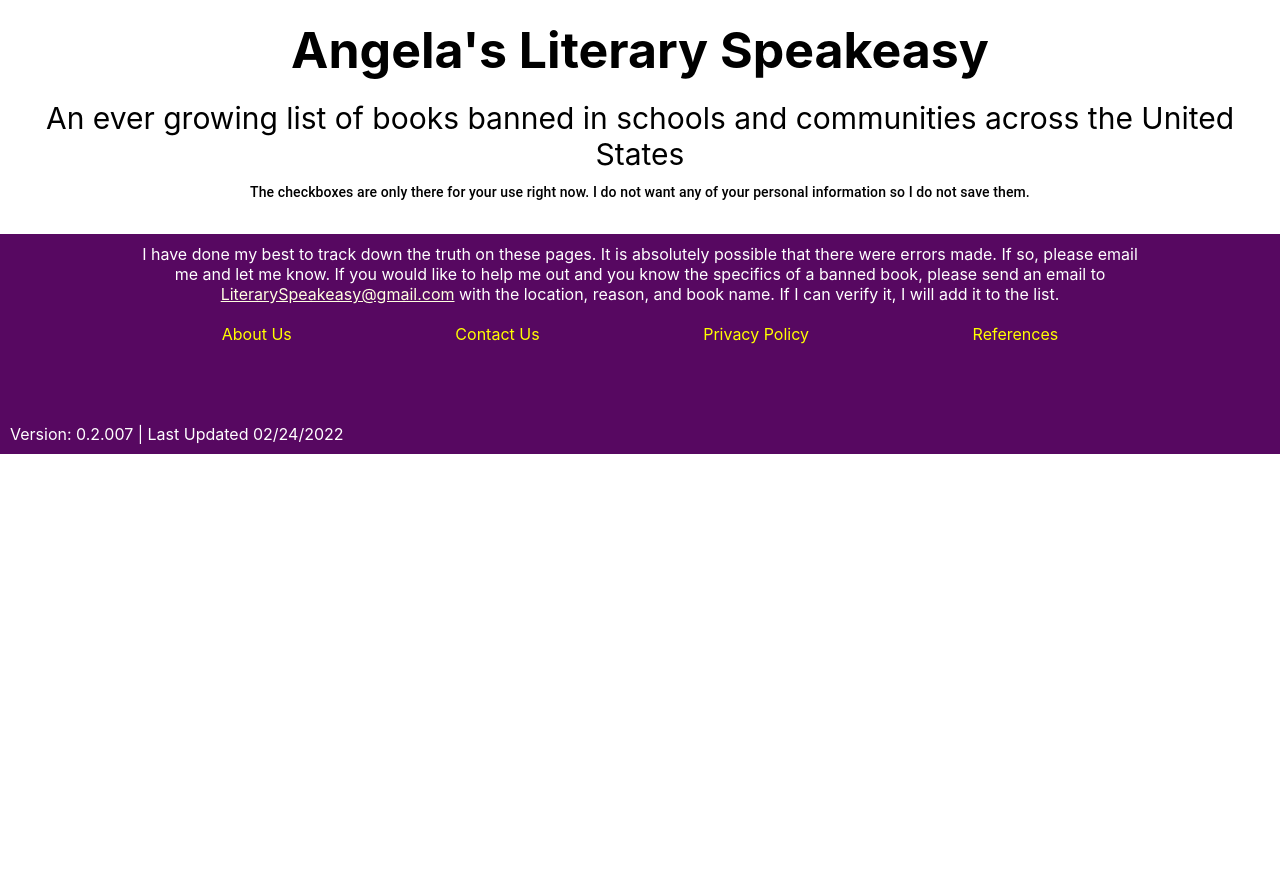
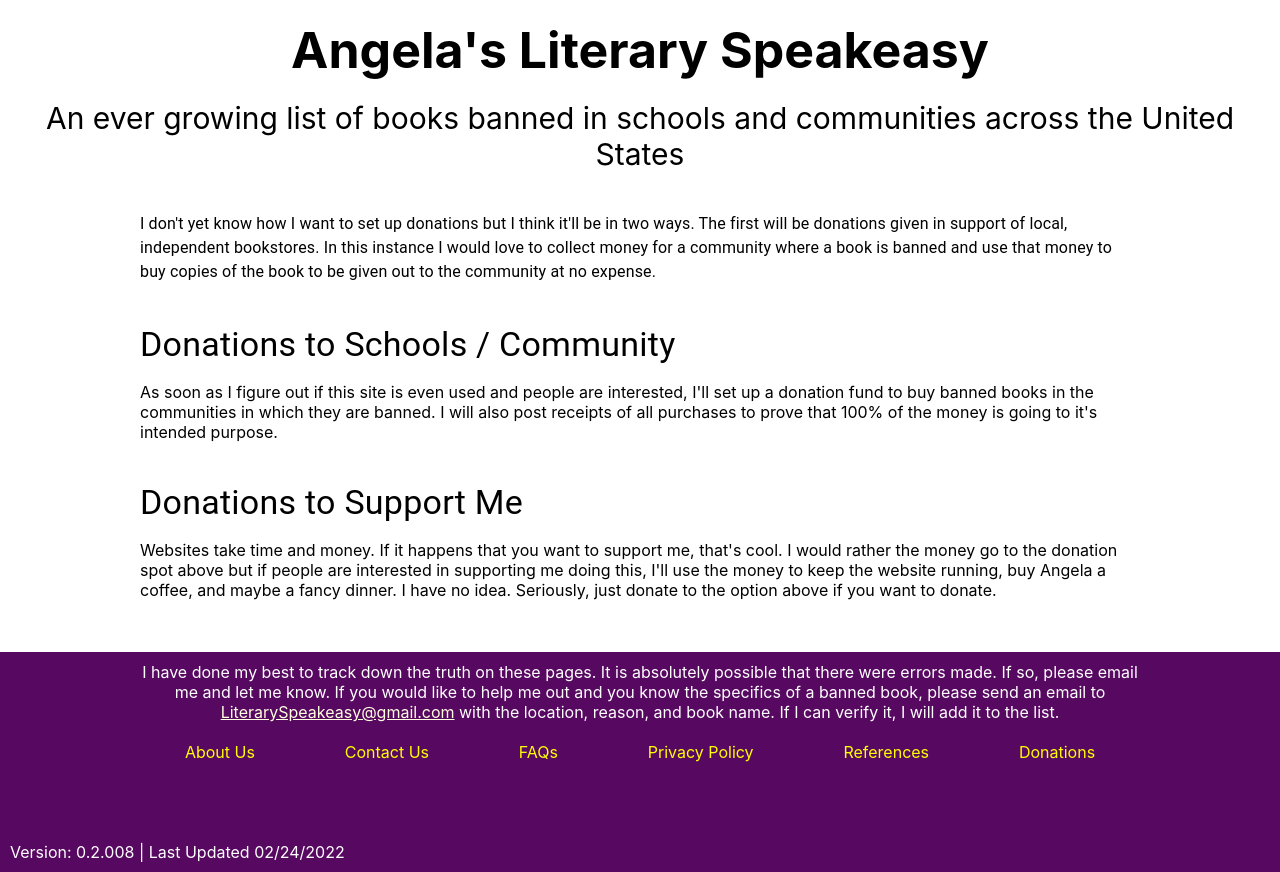
Before and after one commit to robertddobyns/AngelasLiterarySpeakeasy, a React (Create React App) app: page /donations in a window 1280 px wide. Before the commit the page ends 800 px from the top, so only its background shows below. Built offline with nearby package versions, Linux system fonts and the light colour scheme; the HTML template or start-up script is replaced by a standard one.

Commit message:
add FAQ and Donations page

```diff
--- a/src/App.js
+++ b/src/App.js
@@ -20,10 +20,10 @@ function App() {
         <Route path={'/page/:bookName'} element={<BookPage/>}/>
         <Route path={'/about'} element={<About/>}/>
         <Route path={'/contact'} element={<Contact/>}/>
-        {/*<Route path={'/faqs'} element={<FAQs/>}/>*/}
+        <Route path={'/faqs'} element={<FAQs/>}/>
         <Route path={'/privacypolicy'} element={<PrivacyPolicy/>}/>
         <Route path={'/references'} element={<References/>}/>
-        {/*<Route path={'/donations'} element={<Donations/>}/>*/}
+        <Route path={'/donations'} element={<Donations/>}/>
         <Route path={'/'} element={<Home/>}/>
       </Routes>
       <Footer/>
--- a/src/components/footer/Footer.js
+++ b/src/components/footer/Footer.js
@@ -54,10 +54,10 @@ const Footer = () => {
 			<LinksContainer>
 				<Box><Link to={'/about'} style={linkStyle}>About Us</Link></Box>
 				<Box><Link to={'/contact'} style={linkStyle}>Contact Us</Link></Box>
-				{/*<Box><Link to={'/faqs'} style={linkStyle}>FAQs</Link></Box>*/}
+				<Box><Link to={'/faqs'} style={linkStyle}>FAQs</Link></Box>
 				<Box><Link to={'/privacypolicy'} style={linkStyle}>Privacy Policy</Link></Box>
 				<Box><Link to={'/references'} style={linkStyle}>References</Link></Box>
-				{/*<Box><Link to={'/donations'} style={linkStyle}>Donations</Link></Box>*/}
+				<Box><Link to={'/donations'} style={linkStyle}>Donations</Link></Box>
 			</LinksContainer>
 			<InfoContainer>
 				Version: {config.VERSION} | Last Updated {config.PUBLISH_DATE}
--- a/src/components/header/Header.js
+++ b/src/components/header/Header.js
@@ -44,7 +44,6 @@ const Header = () => {
       <SubtitleContainer>
         An ever growing list of books banned in schools and communities across the United States
       </SubtitleContainer>
-      <Typography variant={'subtitle2'} sx={{textAlign: 'center'}}>The checkboxes are only there for your use right now. I do not want any of your personal information so I do not save them.</Typography>
     </Root>
   )
 
--- /dev/null
+++ b/src/components/pages/donations/Donations.js
@@ -0,0 +1,44 @@
+import React from 'react';
+import {styled, Typography} from '@mui/material';
+import PropTypes from 'prop-types';
+
+const Donations = () => {
+
+	const Root = styled('div')(({theme}) => ({
+		maxWidth: '1000px',
+		margin: '0 auto',
+		padding: '0 10px',
+		minHeight: '55vh'
+	}));
+
+
+	return (
+		<Root>
+			<Typography sx={{marginBottom: '40px'}}>
+				I don't yet know how I want to set up donations but I think it'll be in two ways. The first will be
+				donations given in support of local, independent bookstores. In this instance I would love to collect
+				money for a community where a book is banned and use that money to buy copies of the book to be given
+				out to the community at no expense.
+			</Typography>
+
+			<Typography variant={'h4'}>
+				Donations to Schools / Community
+			</Typography>
+			<p style={{marginBottom: '40px'}}>
+				As soon as I figure out if this site is even used and people are interested, I'll set up a donation
+				fund to buy banned books in the communities in which they are banned. I will also post receipts of
+				all purchases to prove that 100% of the money is going to it's intended purpose.
+			</p>
+			<Typography variant={'h4'}>Donations to Support Me</Typography>
+			<p>Websites take time and money. If it happens that you want to support me, that's cool. I would rather
+			the money go to the donation spot above but if people are interested in supporting me doing this, I'll
+			use the money to keep the website running, buy Angela a coffee, and maybe a fancy dinner. I have no idea.
+			Seriously, just donate to the option above if you want to donate.</p>
+		</Root>
+	)
+
+}
+
+Donations.propTypes = {}
+
+export default Donations;
--- /dev/null
+++ b/src/components/pages/faqs/FAQs.js
@@ -0,0 +1,25 @@
+import React from 'react';
+import {styled} from '@mui/material';
+import PropTypes from 'prop-types';
+
+const FAQs = () => {
+
+	const Root = styled('div')(({theme}) => ({
+		maxWidth: '1000px',
+		margin: '0 auto',
+		padding: '0 10px',
+		minHeight: '55vh'
+	}));
+
+	return (
+		<Root>
+			Eventually as emails come in, if it sounds a good question to answer publicly I'll post the questions
+			and answers here.
+		</Root>
+	)
+
+}
+
+FAQs.propTypes = {}
+
+export default FAQs;
--- a/src/config.json
+++ b/src/config.json
@@ -1,4 +1,4 @@
 {
-  "VERSION": "0.2.007",
+  "VERSION": "0.2.008",
   "PUBLISH_DATE": "02/24/2022"
 }
```
